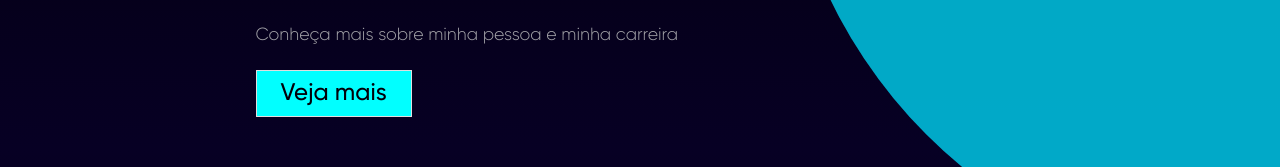
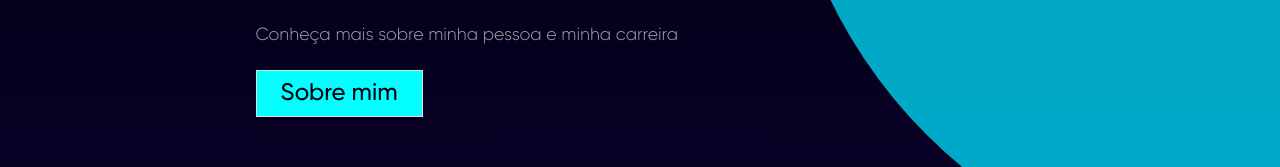
Before and after one commit to oAoj1/FEPortfolio, a React (Vite) app: page / in a window 1280 px wide. Shown: the part 319-486 px from the top of the page. Built offline with nearby package versions, Linux system fonts and the light colour scheme; no server answers.

Commit message:
Update index.tsx

```diff
--- a/src/components/Section/index.tsx
+++ b/src/components/Section/index.tsx
@@ -19,7 +19,11 @@ export default function Section(){
 
                     <h2>Conheça mais sobre minha pessoa e minha carreira</h2>
 
-                    <button>Veja mais</button>
+                    <button
+                        onClick={() => document.getElementById('SobreMimSection')?.scrollIntoView({behavior:'smooth'})}
+                    >
+                        Sobre mim
+                    </button>
                 </div>
 
                 <div className="circuloSection">
```
